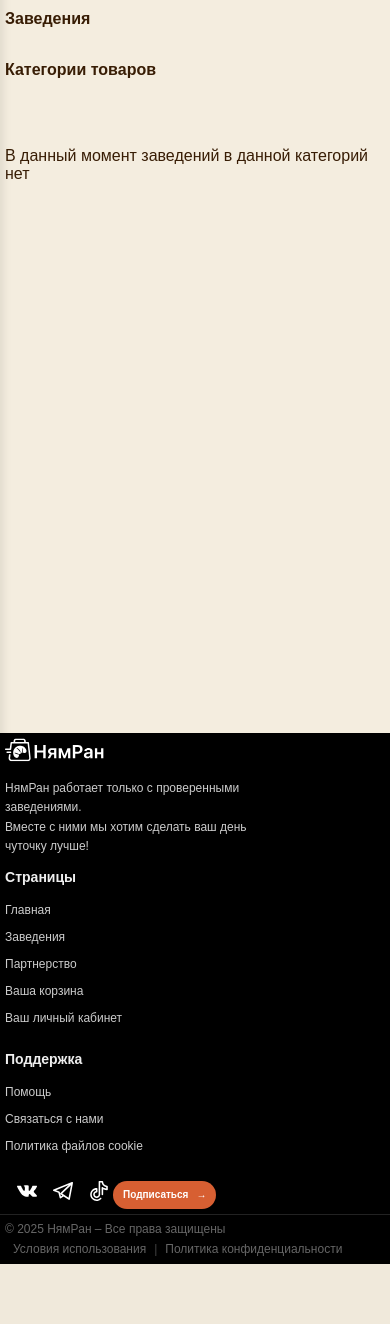
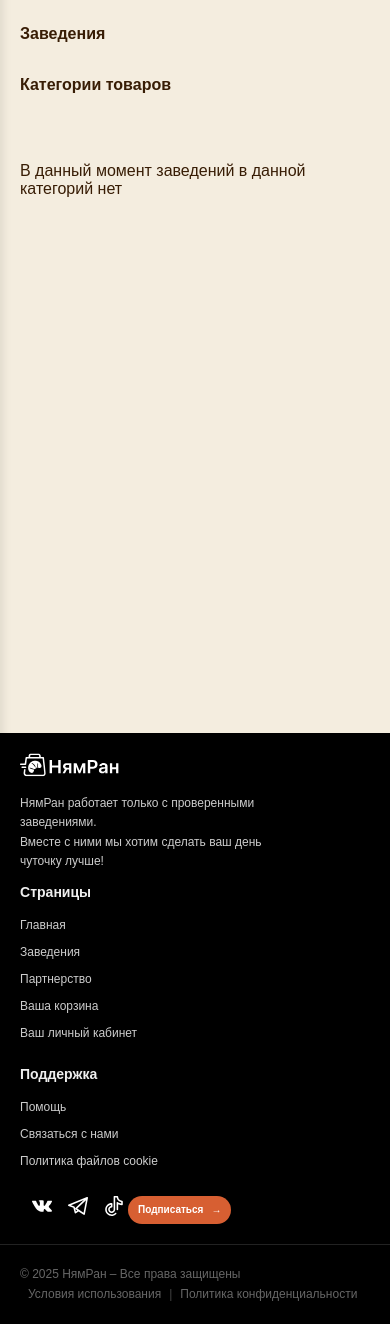
Before and after one commit to SSerov77/web-nyamrun, a Django app: page /places/ in a window 390 px wide. Shown: the part 100-1424 px from the top of the page. Before the commit the page ends 1364 px from the top, so only its background shows below. Run offline with Django 5.2, Linux system fonts and the light colour scheme; data that the repository does not hold is empty; parts of the project's set-up code (start-up, migrations or seed data) failed here and were passed over; some web fonts are replaced.

```diff
--- a/nyamrun/static/css/places/place_list.css
+++ b/nyamrun/static/css/places/place_list.css
@@ -85,9 +85,6 @@
 
 /* ITEMS */
 @media (max-width: 900px) {
-  .container {
-    padding: 10px;
-  }
   .filters {
     flex-direction: column;
     gap: 15px;
@@ -101,9 +98,6 @@
 }
 
 @media (max-width: 600px) {
-  .container {
-    padding: 5px;
-  }
   .filters {
     gap: 10px;
     padding: 5px 0;
```
